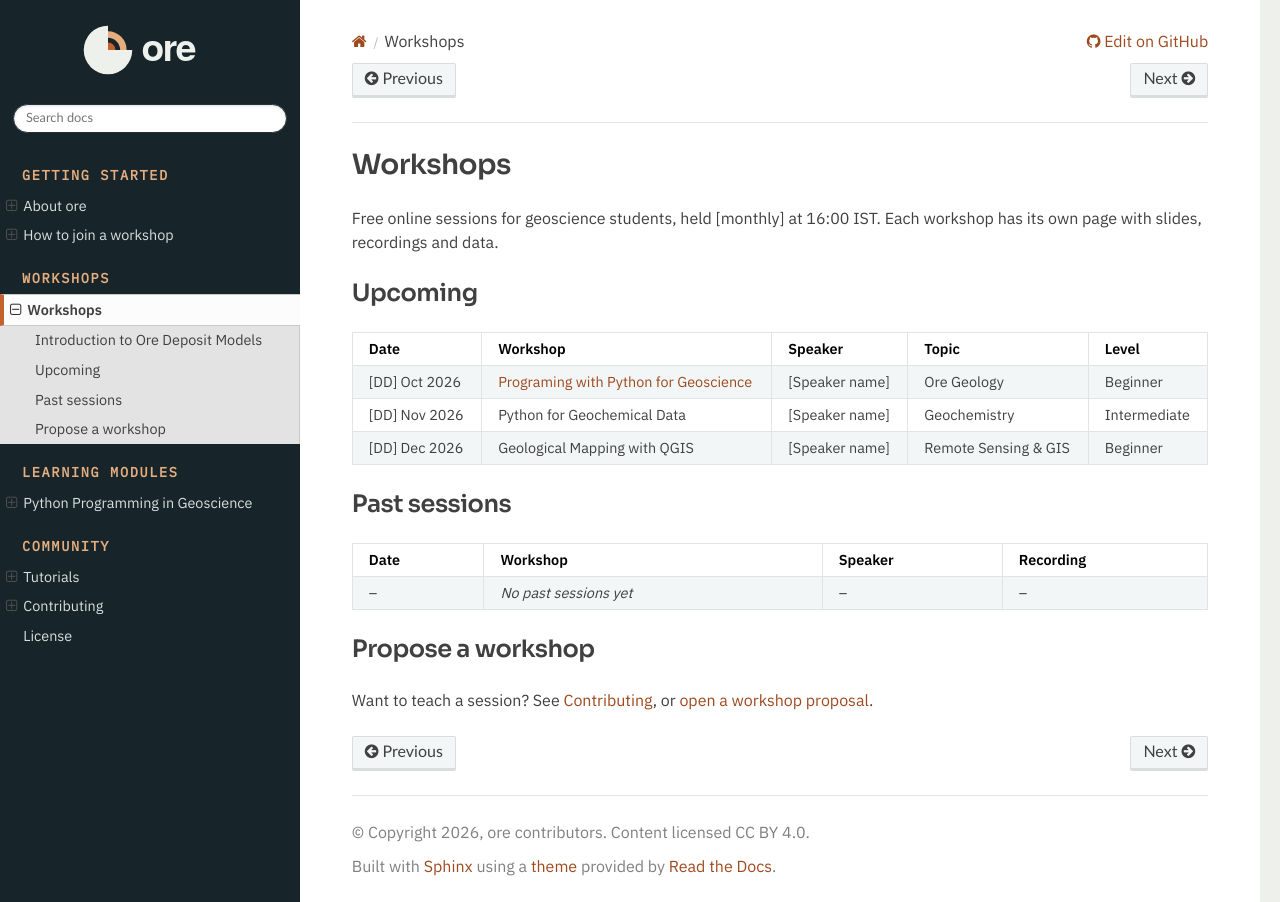
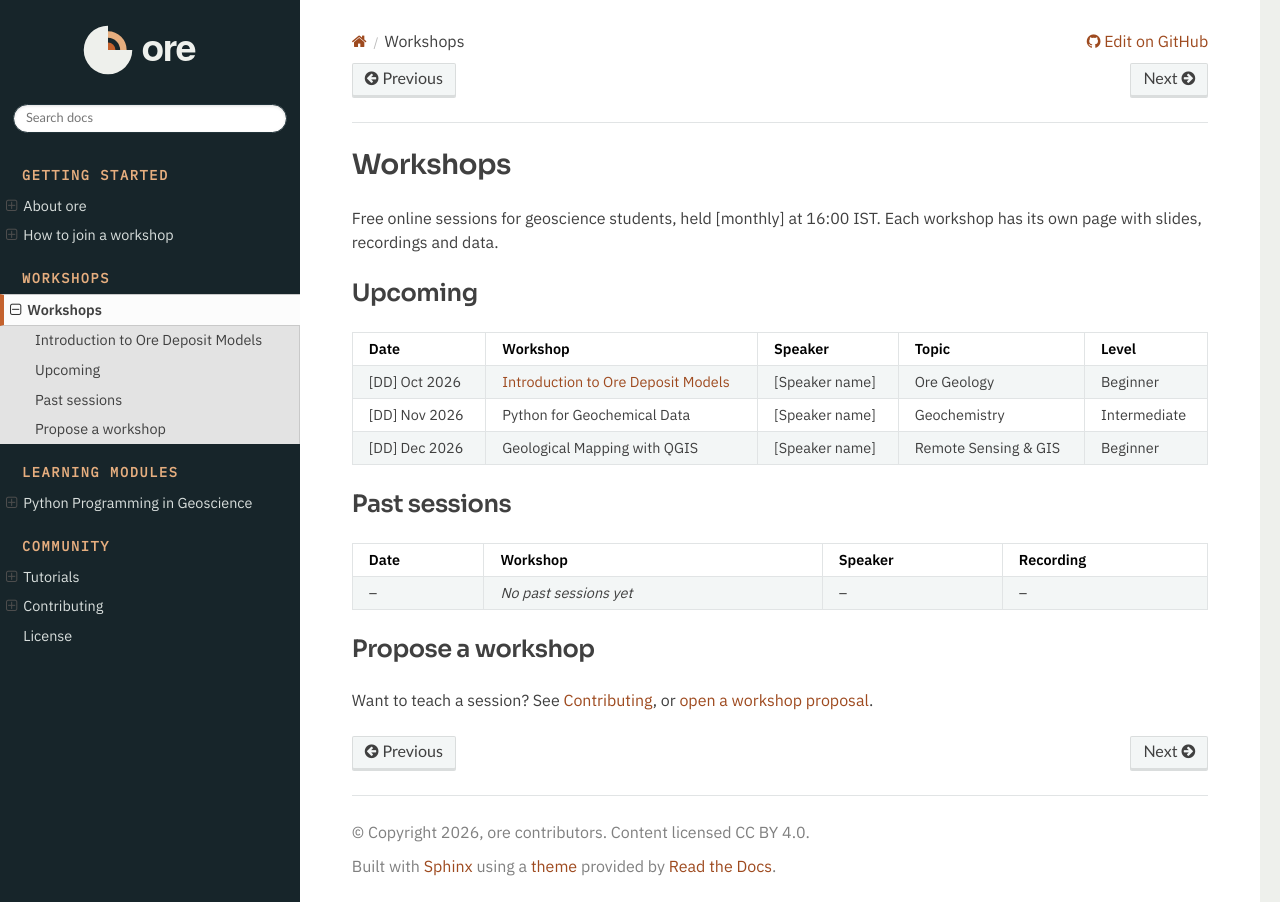
Before and after one commit to openresearth/openresearth.github.io, a Sphinx documentation site: the page built from docs/workshops/index.md, in a window 1280 px wide. Built offline with Sphinx 7.4.7 and the Read the Docs theme 3.1.0, drawn with Linux system fonts in a browser that asks for light colours.

Commit message:
Update index.md

```diff
--- a/docs/workshops/index.md
+++ b/docs/workshops/index.md
@@ -15,7 +15,7 @@ Each workshop has its own page with slides, recordings and data.
 
 | Date | Workshop | Speaker | Topic | Level |
 |------|----------|---------|-------|-------|
-| [DD] Oct 2026 | [Programing with Python for Geoscience](2026-10-ore-deposit-models.md) | [Speaker name] | Ore Geology | Beginner |
+| [DD] Oct 2026 | [Introduction to Ore Deposit Models](2026-10-ore-deposit-models.md) | [Speaker name] | Ore Geology | Beginner |
 | [DD] Nov 2026 | Python for Geochemical Data | [Speaker name] | Geochemistry | Intermediate |
 | [DD] Dec 2026 | Geological Mapping with QGIS | [Speaker name] | Remote Sensing & GIS | Beginner |
 
```
